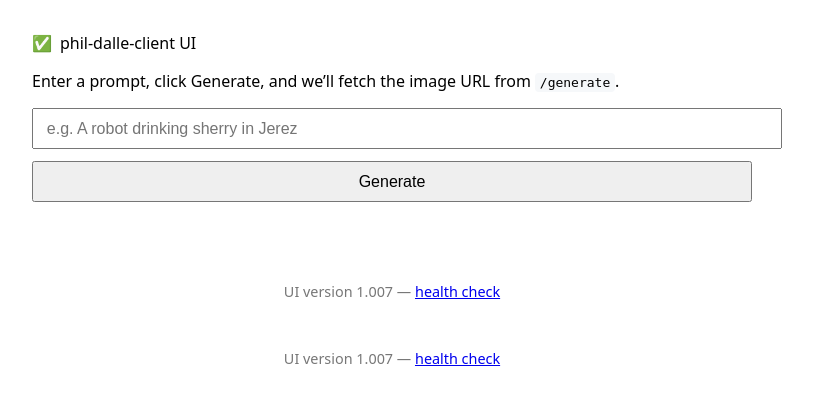
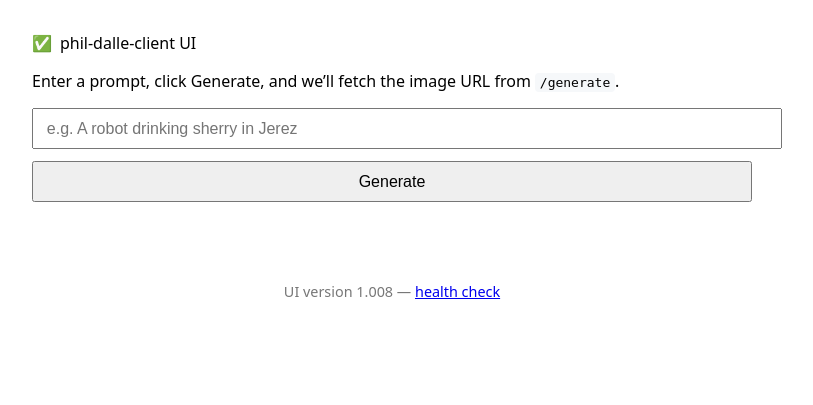
Before and after one commit to Philberto99/phil-dalle-client, a Flask app: page / in a window 1280 px wide. Shown: the top 405 px of the page, without its empty margins (248-1061 px from the left). Run offline with Flask 3, Linux system fonts and the light colour scheme.

Commit message:
Update UI to version 1.007 — sync with backend 1.008

```diff
--- a/templates/index.html
+++ b/templates/index.html
@@ -36,7 +36,7 @@
   <div class="result" id="result"></div>
 
   <footer>
-    UI version 1.007 — <a href="/health" target="_blank">health check</a>
+    UI version 1.008 — <a href="/health" target="_blank">health check</a>
   </footer>
 
   <script>
@@ -84,7 +84,4 @@
     });
   </script>
 </body>
-<footer>
-  UI version 1.007 — <a href="/health" target="_blank">health check</a>
-</footer>
 </html>
```
